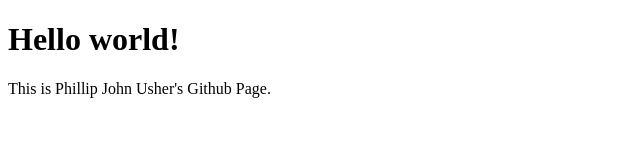
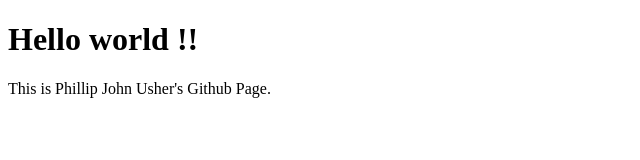
Before and after one commit to phillipjohnusher/website, a plain HTML site: page index.html in a window 1280 px wide. Shown: the full height of the page, 0-640 px from the left. Drawn offline with Linux system fonts and the light colour scheme.

Commit message:
Update index.html

```diff
--- a/index.html
+++ b/index.html
@@ -5,7 +5,7 @@
     <title>Phillip John Usher's Github Page</title>
   </head>
   <body>
-    <h1>Hello world!</h1>
+    <h1>Hello world !!</h1>
     <p>This is Phillip John Usher's Github Page.</p>
   </body>
 </html>
```
